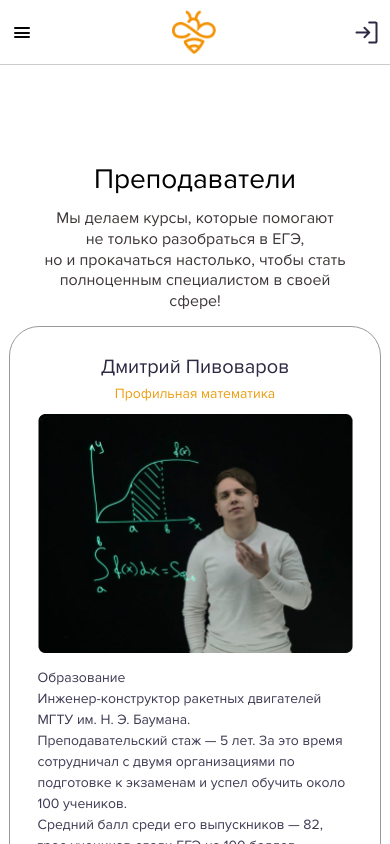
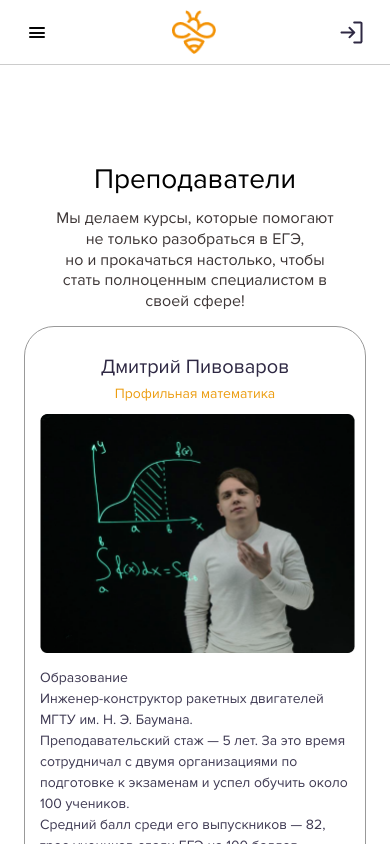
Before and after one commit to GreenDevald1523/bee-school, a website: page index.html in a window 390 px wide. Drawn offline with nearby package versions, Linux system fonts and the light colour scheme.

Commit message:
Add files via upload

```diff
--- a/style.css
+++ b/style.css
@@ -1158,3 +1158,21 @@ button.send-number:hover {
         display: block;
     }
 }
+
+@media (max-width: 700px) {
+    .container {
+        max-width: 520px;
+    }
+}
+
+@media (max-width: 550px) {
+    .container {
+        max-width: 400px;
+    }
+}
+
+@media (max-width: 472px) {
+    .container {
+        max-width: 360px;
+    }
+}
```
